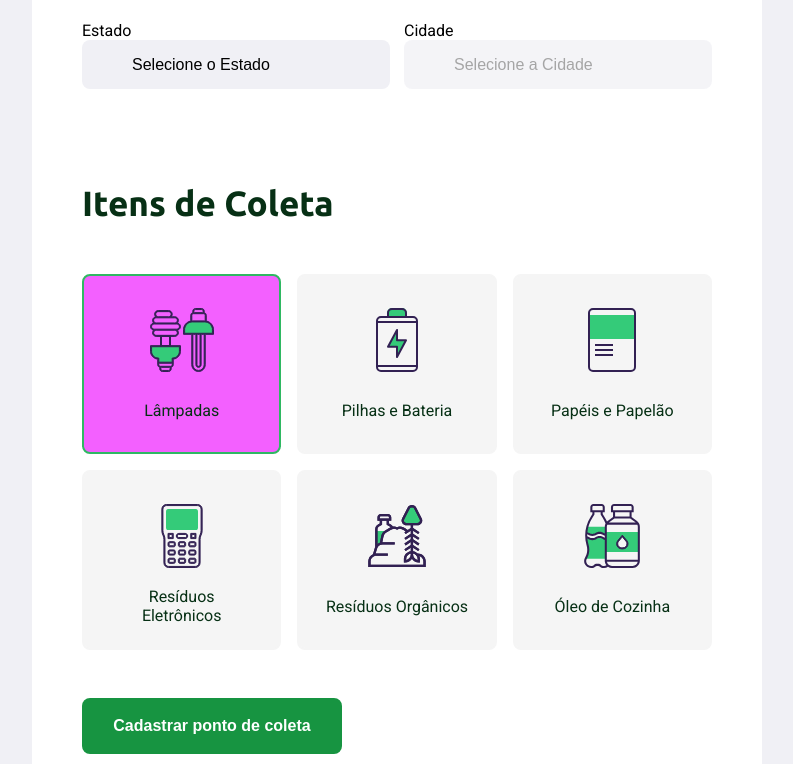
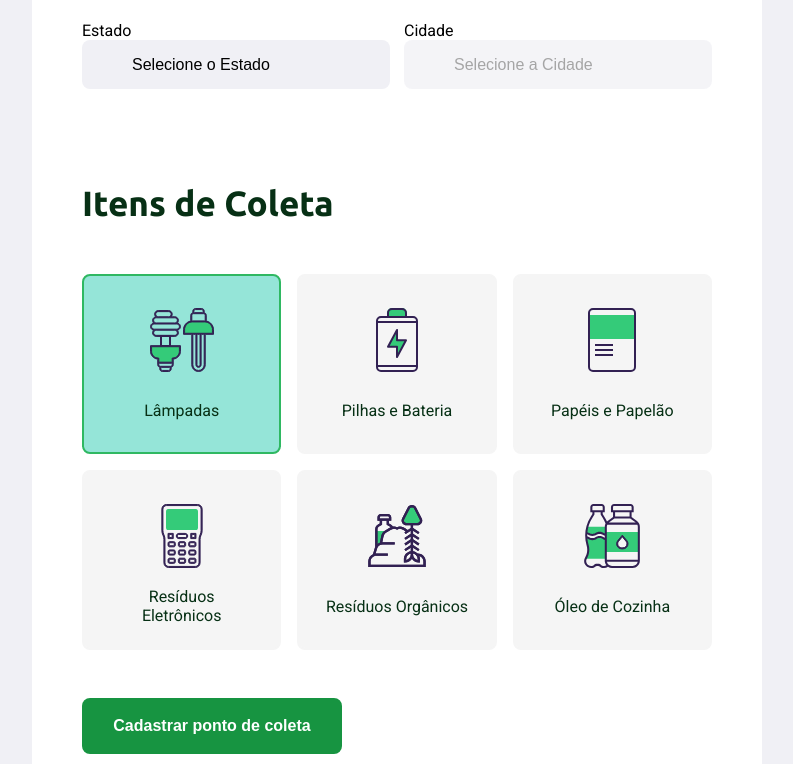
Before and after one commit to lateixeiraa/NLW, a plain HTML site: page create-point.html in a window 1280 px wide. Both pictures are taken after a click on the item "Lâmpadas". Shown: the part 570-1334 px from the top of the page, without its empty margins (243-1036 px from the left). Drawn offline with Linux system fonts and the light colour scheme; no server answers.

Commit message:
correção layout

```diff
--- a/styles/create-point.css
+++ b/styles/create-point.css
@@ -164,7 +164,7 @@ form button:hover {
 }
 
 .items-grid li.selected {
-    background-color: #e1fa;
+    background-color: rgb(149, 229, 216)/*#e1fa*/;
     border: 2px solid #2fb862;
 }
 
--- a/styles/modal.css
+++ b/styles/modal.css
@@ -57,12 +57,14 @@
 #modal form label {
     font-size: 14px;
     line-height: 16px;
+    color: white;
 
     display: block;
     margin-bottom: 8px;
 }
 
 #modal form .field {
+
     display: flex;
 
 }
```
